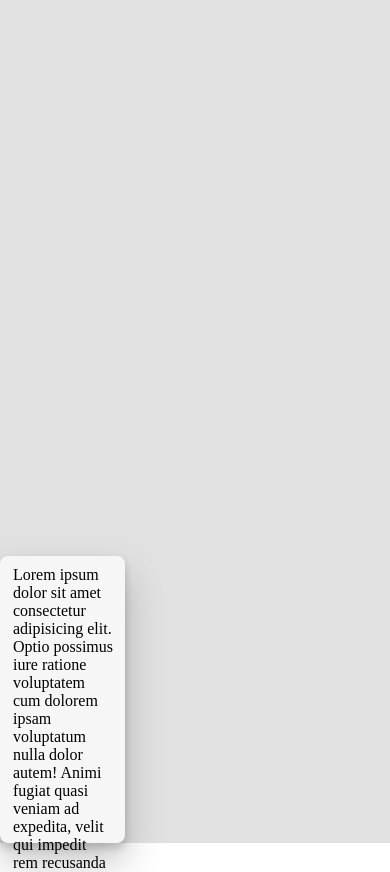
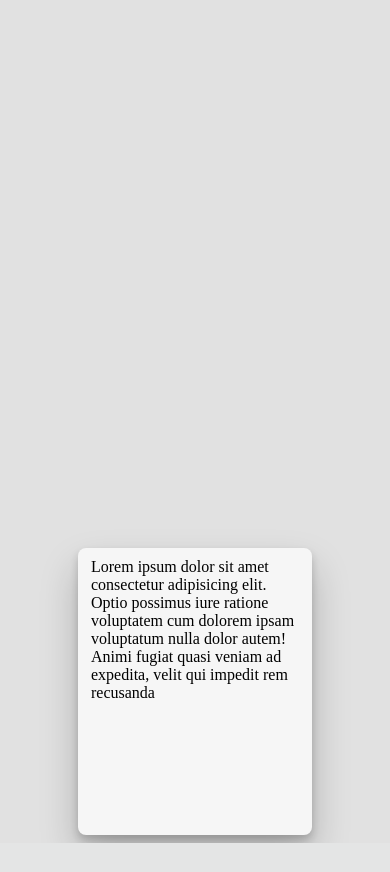
Before and after one commit to naikamal/Django, a Django app: template blog/templates/blog/base.html in a window 390 px wide. Shown: the part 46-918 px from the top of the page. After the commit the page ends 889 px from the top, so only its background shows below. Run offline with Django 3.2, Linux system fonts and the light colour scheme; the template is opened without the code that fills it, so the values that code supplies are empty.

Commit message:
3rd commit
some css style for aside and media queries

```diff
--- a/blog/static/blog/css/style.css
+++ b/blog/static/blog/css/style.css
@@ -1,12 +1,7 @@
-/* navbar css is written in between Hash Block */
-
-/* ############################################################# */
 * {
     margin: 0;
     padding: 0;
     box-sizing: border-box;
-
-
 }
 
 header {
@@ -28,7 +23,6 @@
 }
 
 nav li {
-
     margin-inline: 15px;
     list-style: none;
 }
@@ -54,7 +48,6 @@
 
 .icon {
     font-size: 22px;
-    align-items: center;
     margin-left: 5%;
     cursor: pointer;
     display: none;
@@ -69,11 +62,6 @@
         display: flex;
     }
 }
-
-/* ##################################################################### */
-
-
-/* css for all main content  starts from here */
 
 body {
     background-color: #ffffff;
@@ -99,26 +87,27 @@
 
 .aside {
     box-sizing: border-box;
-    margin: 1.5% 3% 0 0;
-    border-radius: 8px;
+    margin: 2% 2%;
+     border-radius: 8px;
     background-color: #f6f6f6;
-    width: 28%;
+    width: 32%;
     height: 34vh;
     box-shadow: 0 20px 38px 0 rgba(0, 0, 0, .22), 0 5px 9px 0 rgba(0, 0, 0, .18);
-    padding: 10px 10px 10px 13px;
+    padding: 10px 13px;
+    order: 1;
 }
 
 .eachpost {
     background-color: #f6f6f6;
     border-radius: 8px;
-    padding: 10px 10px 10px 13px;
+    padding: 10px 13px;
     box-shadow: 0 26px 58px 0 rgba(0, 0, 0, .22), 0 5px 14px 0 rgba(0, 0, 0, .18);
 }
 
 .eachpost h2 {
     display: inline-block;
     align-items: center;
-    margin: 2% 0 2% 0%;
+    margin: 2% 0;
 }
 
 .date {
@@ -153,13 +142,13 @@
     .main {
         width: 100%;
         padding: 4%;
-
     }
 
-    .eachpost {
-        padding-right: 2%;
+    .aside {
+        width: 40%;
+        margin: 2% auto;
+        order: 1;
     }
-
 }
 
 @media (max-width: 600px) {
@@ -174,6 +163,7 @@
 
     .main {
         justify-content: center;
-
     }
+        .aside {
+            width: 60%;}
 }
```
